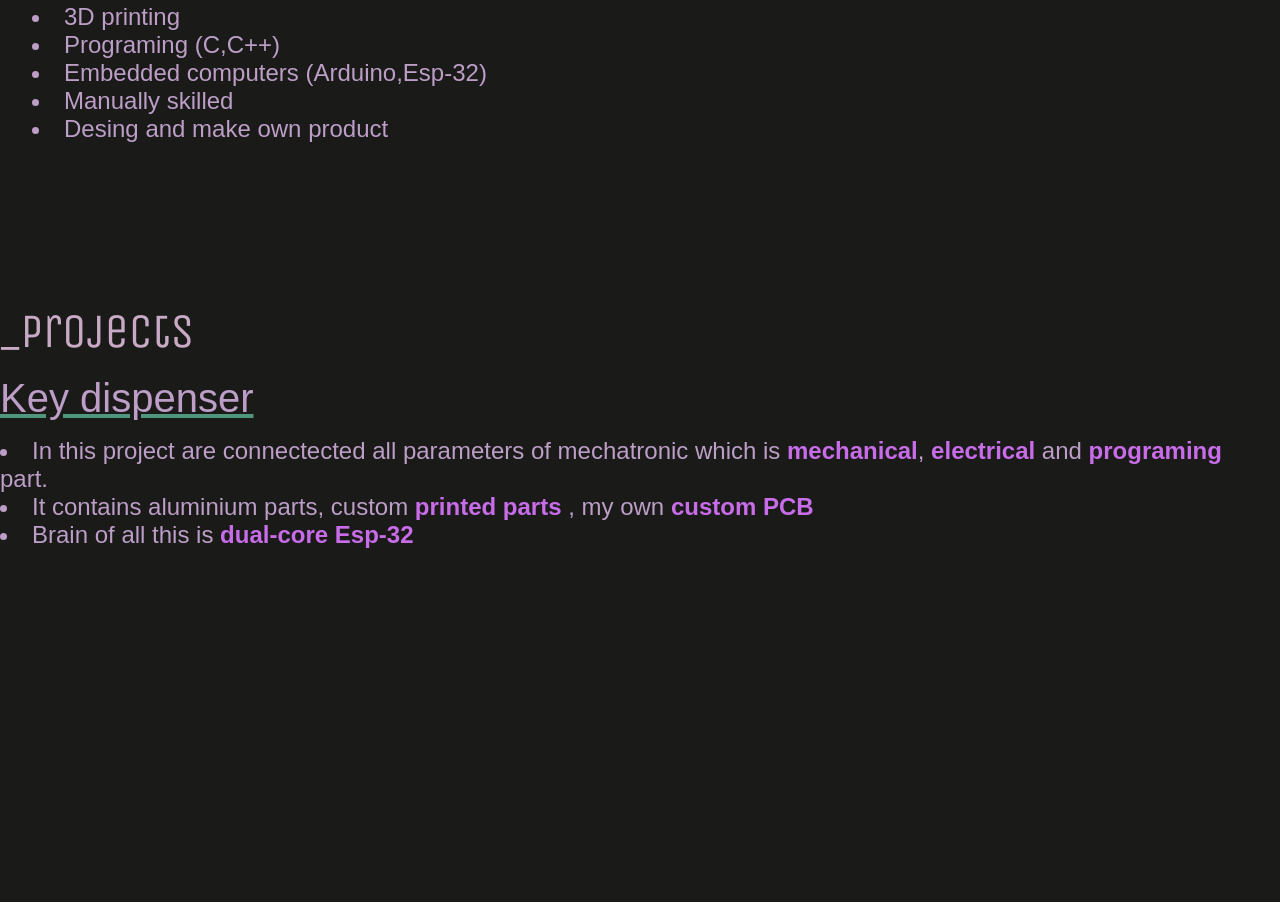
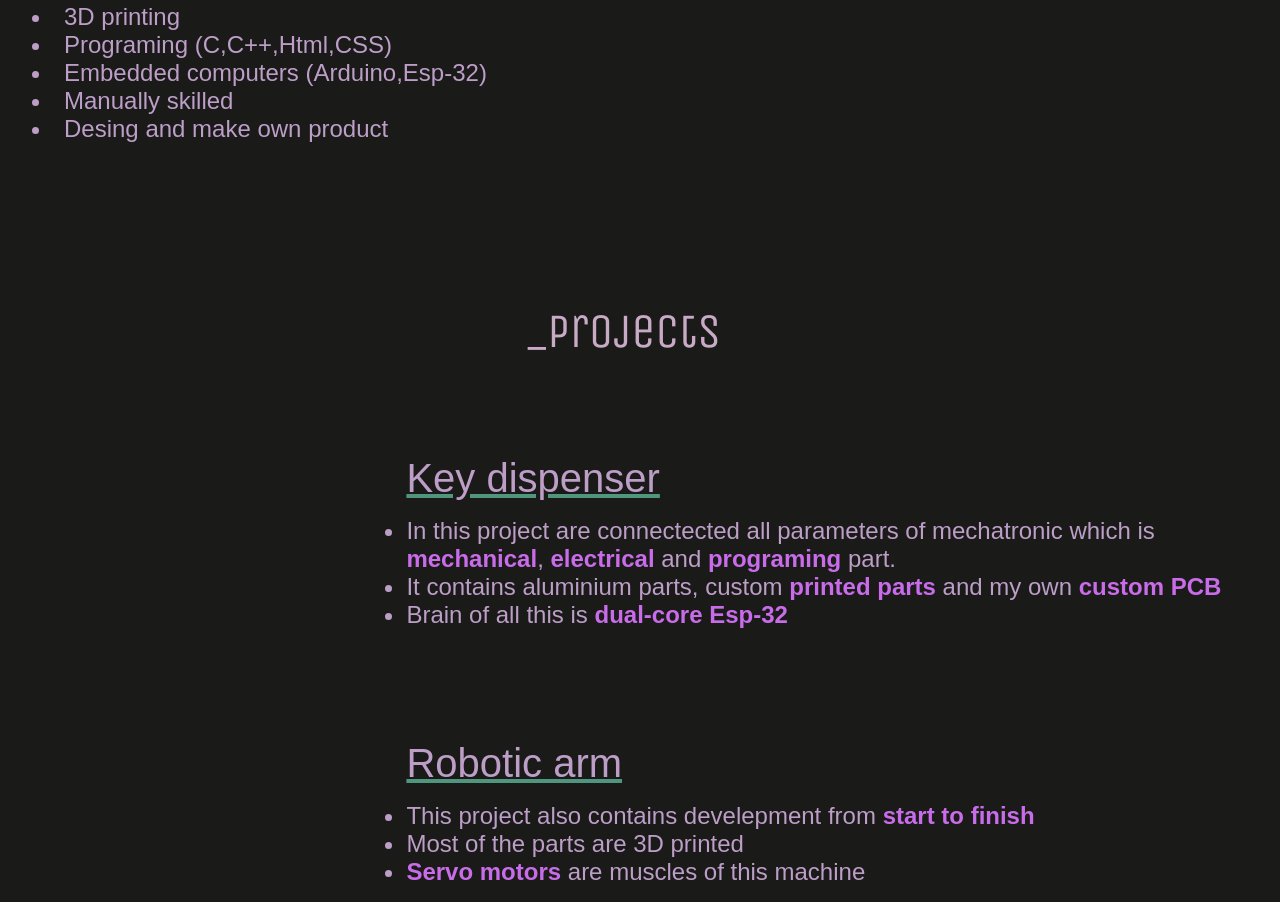
Before and after one commit to Kousekk/Web-portfolio, a plain HTML site: page index.html in a window 1280 px wide. Shown: the part 729-1631 px from the top of the page. Before the commit the page ends 1278 px from the top, so only its background shows below. Drawn offline with nearby package versions, Linux system fonts and the light colour scheme; a web font is replaced by a local one.

Commit message:
Base
Základní verze

```diff
--- a/index.html
+++ b/index.html
@@ -53,28 +53,28 @@
 				</h2>
 				<ul>
 					<li>3D printing</li>
-					<li>Programing (C,C++)</li>
+					<li>Programing (C,C++,Html,CSS)</li>
 					<li>Embedded computers (Arduino,Esp-32)</li>
 					<li>Manually skilled</li>
 					<li>Desing and make own product</li>
 				</ul>
 			</section>
 			<section class="projects" id="3">
-				<h2>
+				<h2 class="project_sign">
 					_Projects
 				</h2>
-				<div>
+				<div class="key_dispenser_wrapper">
 					<h3>
 						Key dispenser
 					</h3>
-					<ul>
+					<ul class="key_dispenser_article">
 						<li>In this project are connectected all parameters of mechatronic
 							which is <span>mechanical</span>, <span>electrical</span> and
 							<span>programing</span> part.
 						</li>
 						<li>
 							It contains aluminium parts, custom <span>printed parts</span>
-						  , my own
+						  and my own
 							<span>custom PCB</span>
 						</li>
 						<li>
@@ -84,6 +84,24 @@
 					</ul>
 
 				</div>
+				<div class="key_dispenser_wrapper">
+					<h3>
+						Robotic arm
+					</h3>
+					<ul class="key_dispenser_article">
+						<li>This project also contains develepment from
+							<span>start to finish</span>
+						</li>
+						<li>
+							Most of the parts are 3D printed
+						</li>
+						<li>
+							<span>Servo motors</span> are muscles of this machine
+						</li>
+
+					</ul>
+
+				</div>
 			</section>
 	</body>
 </html>
```
